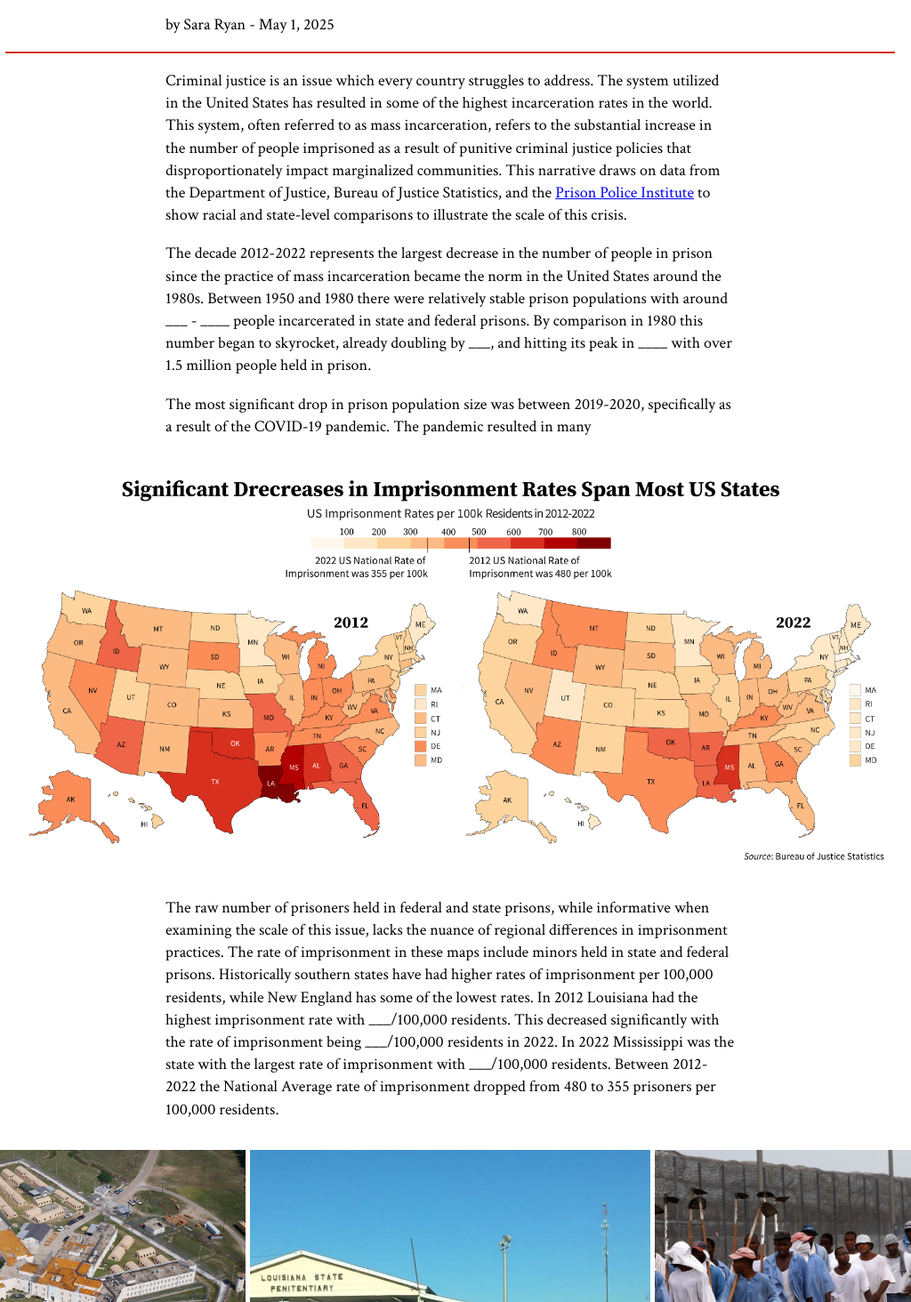
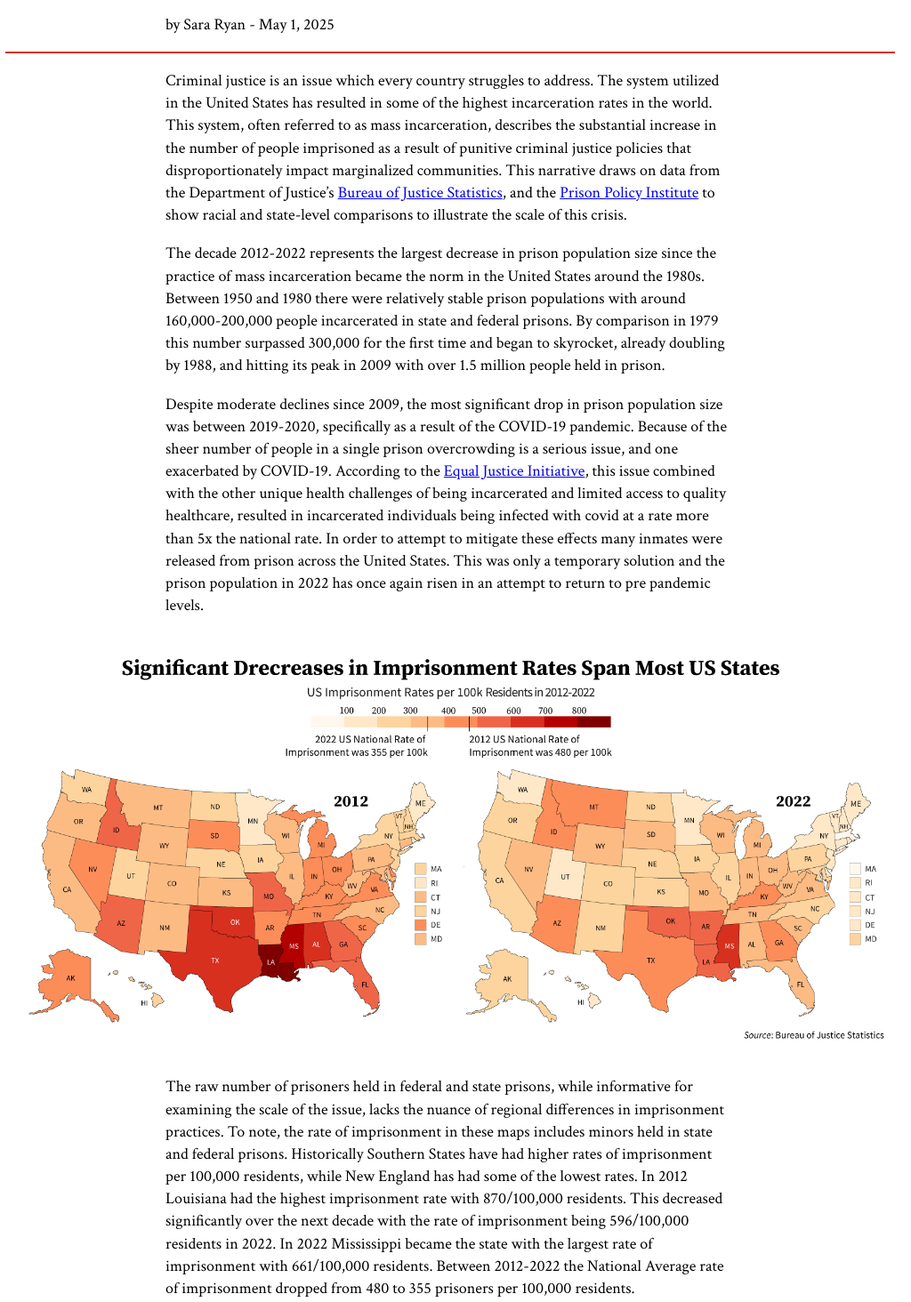
Before and after one commit to sryan12/sryan12.github.io, a plain HTML site: page US-Incarceration/index.html in a window 1280 px wide. Shown: the part 467-1931 px from the top of the page at 89% size, without its empty margins (134-1158 px from the left). Drawn offline with nearby package versions, Linux system fonts and the light colour scheme.

Commit message:
2ndDraft

```diff
--- a/US-Incarceration/index.html
+++ b/US-Incarceration/index.html
@@ -17,49 +17,63 @@
         <div class ="divider"></div>
         <p>Criminal justice is an issue which every country struggles to address. The system utilized in the United
             States has resulted in some of the highest incarceration rates in the world. This system, often referred
-            to as mass incarceration, refers to the substantial increase in the number of people imprisoned as a result
+            to as mass incarceration, describes the substantial increase in the number of people imprisoned as a result
             of punitive criminal justice policies that disproportionately impact marginalized communities. This
-            narrative draws on data from the Department of Justice, Bureau of Justice Statistics, and the <a href="https://www.prisonpolicy.org/data/">Prison Police Institute</a>
-            to show racial and state-level comparisons to illustrate the scale of this crisis. </p>
-        <p>The decade 2012-2022 represents the largest decrease in the number of people in prison since the practice of
-            mass incarceration became the norm in the United States around the 1980s. Between 1950 and 1980 there were
-            relatively stable prison populations with around ___ - ____ people incarcerated in state and federal prisons.
-             By comparison in 1980 this number began to skyrocket, already doubling by ___, and hitting its peak in ____
-             with over 1.5 million people held in prison. </p>
-        <p>The most significant drop in prison population size was between 2019-2020, specifically as a result of the
-            COVID-19 pandemic. The pandemic resulted in many </p>
+            narrative draws on data from the Department of Justice’s <a href="https://bjs.ojp.gov/library/publications/list?series_filter=Prisoners">Bureau of Justice Statistics</a>, and the
+            <a href="https://www.prisonpolicy.org/data/">Prison Policy Institute</a> to show racial and state-level comparisons to illustrate the scale of this crisis.</p>
+        <p>The decade 2012-2022 represents the largest decrease in prison population size since the practice of mass
+            incarceration became the norm in the United States around the 1980s. Between 1950 and 1980 there were
+             relatively stable prison populations with around 160,000-200,000 people incarcerated in state and
+             federal prisons. By comparison in 1979 this number surpassed 300,000 for the first time and began to
+             skyrocket, already doubling by 1988, and hitting its peak in 2009 with over 1.5 million people held in
+             prison. </p>
+        <p>Despite moderate declines since 2009, the most significant drop in prison population size was between
+            2019-2020, specifically as a result of the COVID-19 pandemic. Because of the sheer number of people
+            in a single prison overcrowding is a serious issue, and one exacerbated by COVID-19. According to the
+            <a href="https://eji.org/news/covid-19s-impact-on-people-in-prison/">Equal Justice Initiative</a>, this issue combined with the other unique health challenges of being incarcerated
+            and limited access to quality healthcare, resulted in incarcerated individuals being infected with covid at
+            a rate more than 5x the national rate. In order to attempt to mitigate these effects many inmates were
+            released from prison across the United States. This was only a temporary solution and the prison population
+            in 2022 has once again risen in an attempt to return to pre pandemic levels. </p>
         <img class="map" src = "images/mapfinal.png">
-        <p>The raw number of prisoners held in federal and state prisons, while informative when examining the scale of
-             this issue, lacks the nuance of regional differences in imprisonment practices. The rate of imprisonment
-             in these maps include minors held in state and federal prisons. Historically southern states have had
-             higher rates of imprisonment per 100,000 residents, while New England has some of the lowest rates. In
-             2012 Louisiana had the highest imprisonment rate with ___/100,000 residents. This decreased significantly
-             with the rate of imprisonment being ___/100,000 residents in 2022. In 2022 Mississippi was the state with
-             the largest rate of imprisonment with ___/100,000 residents. Between 2012-2022 the National Average rate
-             of imprisonment dropped from 480 to 355 prisoners per 100,000 residents.</p>
+        <p>The raw number of prisoners held in federal and state prisons, while informative for examining the scale of
+            the issue, lacks the nuance of regional differences in imprisonment practices. To note, the rate of
+             imprisonment in these maps includes minors held in state and federal prisons. Historically Southern
+             States have had higher rates of imprisonment per 100,000 residents, while New England has had some of
+             the lowest rates. In 2012 Louisiana had the highest imprisonment rate with 870/100,000 residents. This
+             decreased significantly over the next decade with the rate of imprisonment being 596/100,000 residents in
+             2022. In 2022 Mississippi became the state with the largest rate of imprisonment with 661/100,000 residents.
+             Between 2012-2022 the National Average rate of imprisonment dropped from 480 to 355 prisoners per 100,000 residents. </p>
         <div class="photo-container">
             <img src="images/angola birdseye.jpg" alt="Photo 1">
             <img src="images/angola.jpg" alt="Photo 2">
             <img src="images/angola prisoners.jpg" alt="Photo 3">
           </div>
-        <p>Along with regional differences in imprisonment practices it is impossible to discuss imprisonment in the
-            United States without addressing the racial differences in the system. People of color–Black, Native
-            American, and Hispanic–are imprisoned at rates significantly higher than other racial groups. With the
-            decade of change between 2012-2022 Black imprisonment went down by over 450 people per 100k residents,
-            representing the largest decrease in imprisonment rates. </p>
+        <p>Not only has Louisiana had a history of being the state with the largest rate of imprisonment, it is also
+            home to the largest prison in the United States, Louisiana State Penitentiary (shown in the images above).
+             Nicknamed Angola for the old plantation on which the prison now sits, the Louisiana State Penitentiary
+             covers 18,000 acres of land and houses more than 6,000 prisoners. Most of the prisoners in Angola are
+             serving life without the possibility of parole within. Along with most inmates serving life sentences,
+             over 70% of Angola’s prisoners are Black. </p>
+        <p>Similar to the discussion of regional differences in imprisonment practices, it is impossible to discuss
+            imprisonment in the United States without addressing the racial differences in the system. People of
+            color–Black, Native American, and Hispanic–are imprisoned at rates significantly higher than other racial
+            groups. With the decade of change between 2012-2022 Black imprisonment went down by over 450 people per 100k
+            residents, representing the largest decrease in imprisonment rates. </p>
         <img class="line" src = "images/linechartfinal.png">
         <p>ANALYSIS OF LINECHART.</p>
         <h2>About this story</h2>
-        <p>I first became interested in examining and addressing the issues of mass incarceration in high school when
+        <p>
+            This narrative was created as a final for DATA 1500, a Brown University course taught by
+            Professor Reuben Fischer-Baum. I first became interested in examining and addressing the issues of mass incarceration in high school when
             I wrote my first large research paper on the adverse effects of solitary confinement on inmates in prison.
             Since then I have taken numerous classes across my years in college expanding on this understanding.
             This project represents an overview of the issue meant to introduce viewers to the issue of mass
             incarceration in the United States, in the hopes that they will be motivated to go and explore the issue
-            on a deeper level. When pulling data for this project it came primarily from two sources: the Bureau of
-            Justice Statistics and the Prison Policy Initiative. Within the data provided by the Bureau of Justice '
+            on a deeper level. When pulling data for this project it came primarily from two sources: the <a href="https://bjs.ojp.gov/library/publications/list?series_filter=Prisoners">Bureau of Justice Statistics</a>, and the
+            <a href="https://www.prisonpolicy.org/data/">Prison Policy Institute</a>. Within the data provided by the Bureau of Justice
             Statistics, the largest issue I found was that in 2012 Nevada and Illinois did not report their
             imprisonment rate and as such I needed to gather that information separately from the other states' data.</p>
-        <p>Here’s a <a href="https://www.prisonpolicy.org/data/">link</a>.</p>
         <div id = "myTooltip">_</div>
         <div id = "myChart"></div>
     </body>
--- a/US-Incarceration/styles.css
+++ b/US-Incarceration/styles.css
@@ -39,7 +39,8 @@ p {
 }
 
 h1, h2 {
-font-family: "Crimson Text";
+    font-size: 18px;
+    font-family: "Crimson Text";
 }
 
 .divider {
```
